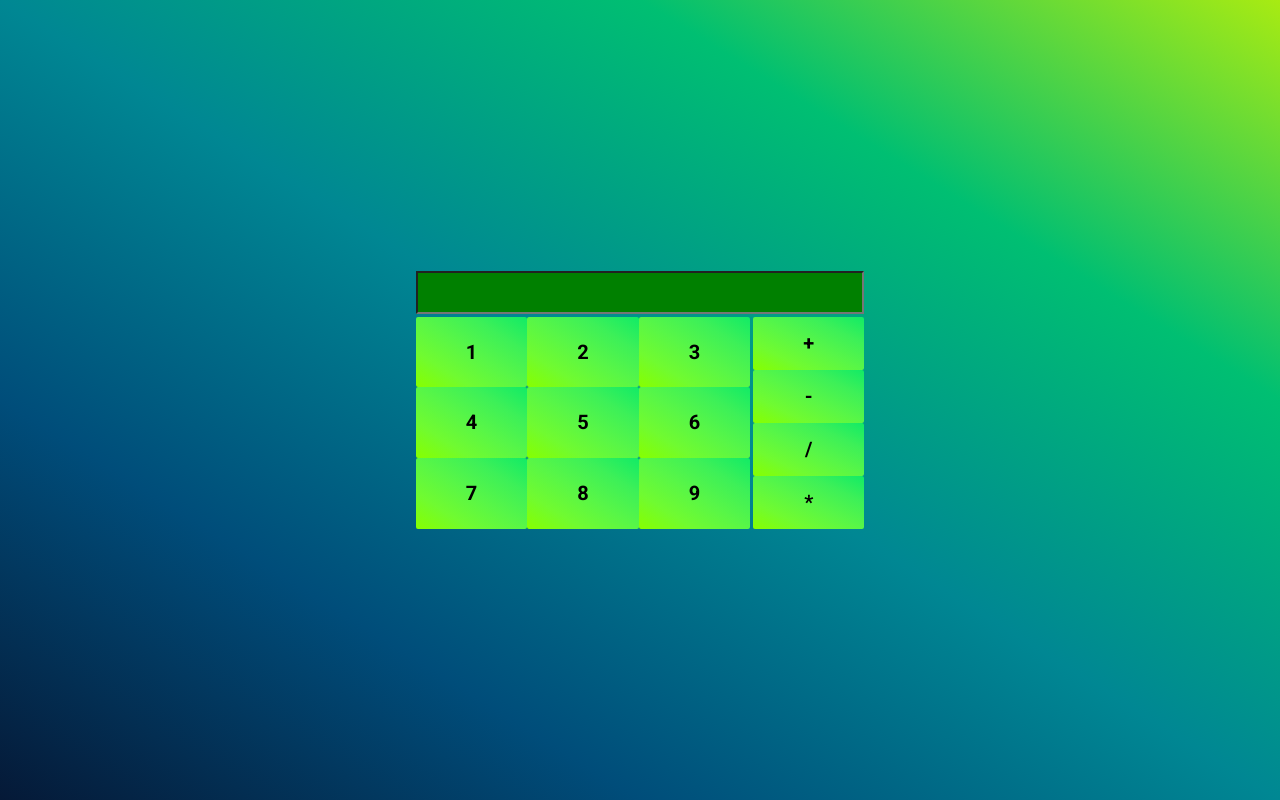
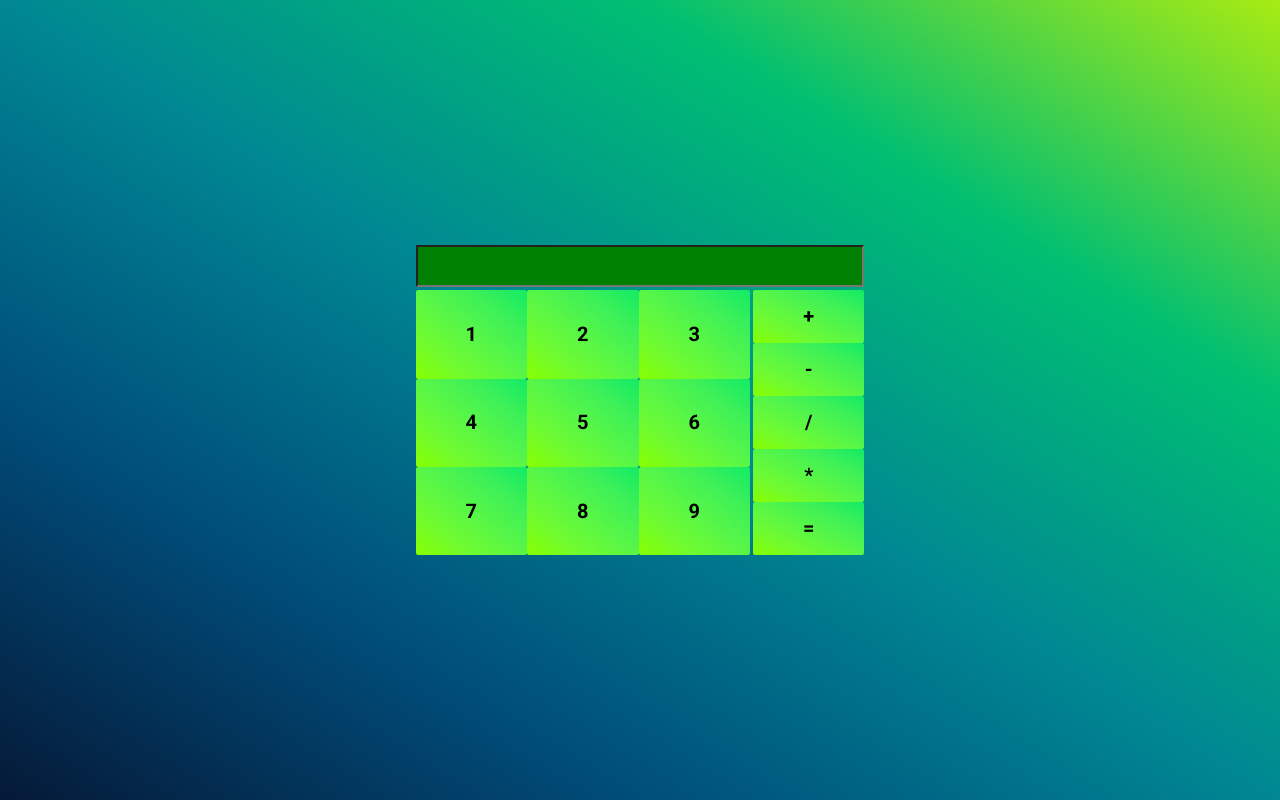
Before and after one commit to KrystianZybura/custom-calculator, a React (Vite) app: page / in a window 1280 px wide. Built offline with nearby package versions, Linux system fonts and the light colour scheme.

Commit message:
Toolbar renamed to ActionBar

```diff
--- a/src/App/index.jsx
+++ b/src/App/index.jsx
@@ -1,9 +1,9 @@
-import { Button, Container, Numbers, Toolbar, Value } from "./styled";
+import { Button, Container, Numbers, ActionBar, Value } from "./styled";
 
 function App() {
   return (
     <Container>
-      <Value></Value>
+      <Value />
       <Numbers>
         <Button>1</Button>
         <Button>2</Button>
@@ -15,12 +15,13 @@ function App() {
         <Button>8</Button>
         <Button>9</Button>
       </Numbers>
-      <Toolbar>
+      <ActionBar>
         <Button>+</Button>
         <Button>-</Button>
         <Button>/</Button>
         <Button>*</Button>
-      </Toolbar>
+        <Button>=</Button>
+      </ActionBar>
     </Container>
   );
 }
--- a/src/App/styled.js
+++ b/src/App/styled.js
@@ -36,7 +36,7 @@ export const Button = styled.button`
   }
 `;
 
-export const Toolbar = styled.div`
+export const ActionBar = styled.div`
   display: grid;
   grid-area: toolbar;
 `;
```
